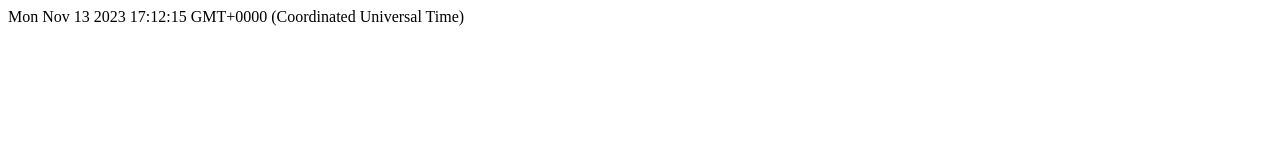
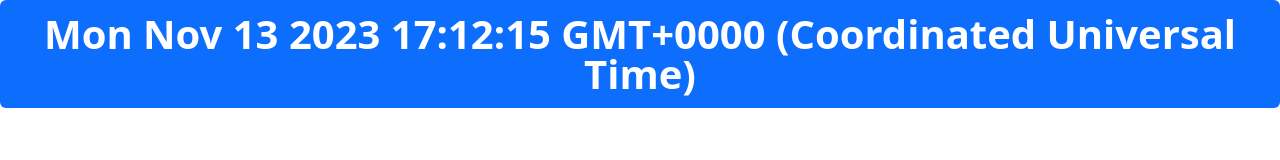
Before and after one commit to Anuj123verma/Clock, a plain HTML site: page index.html in a window 1280 px wide. Drawn offline with nearby package versions, Linux system fonts and the light colour scheme.

Commit message:
index.html updated

```diff
--- a/index.html
+++ b/index.html
@@ -6,10 +6,11 @@
   <meta name="viewport" content="width=device-width">
   <title>replit</title>
   <link href="style.css" rel="stylesheet" type="text/css" />
+  <link href="https://cdn.jsdelivr.net/npm/bootstrap@5.3.2/dist/css/bootstrap.min.css" rel="stylesheet" integrity="sha384-T3c6CoIi6uLrA9TneNEoa7RxnatzjcDSCmG1MXxSR1GAsXEV/Dwwykc2MPK8M2HN" crossorigin="anonymous">
 </head>
 
 <body>
-  <div id="time"></div>
+  <div id="time" class="badge bg-primary text-wrap text-center fs-1"></div>
   <script src="script.js"></script>
 
   <!--
@@ -17,6 +18,7 @@
   page. Try various colors for the theme: dark, light, red, orange, yellow, lime, green,
   teal, blue, blurple, magenta, pink!
   -->
+   <script src="https://cdn.jsdelivr.net/npm/bootstrap@5.3.2/dist/js/bootstrap.bundle.min.js" integrity="sha384-C6RzsynM9kWDrMNeT87bh95OGNyZPhcTNXj1NW7RuBCsyN/o0jlpcV8Qyq46cDfL" crossorigin="anonymous"></script>
   <script src="https://replit.com/public/js/replit-badge-v2.js" theme="dark" position="bottom-right"></script>
 </body>
 
```
Also changed, not shown: style.css (line endings or trailing spaces).
